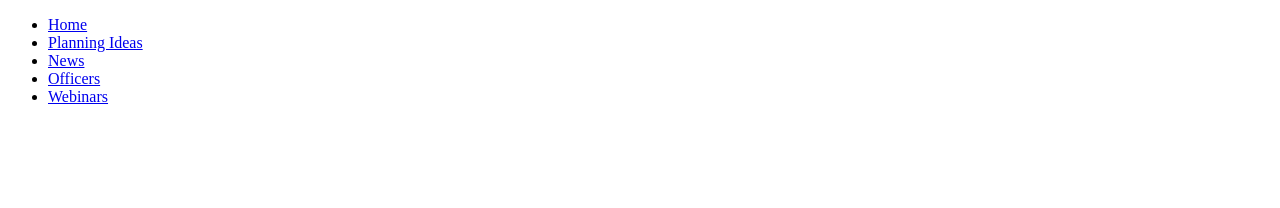
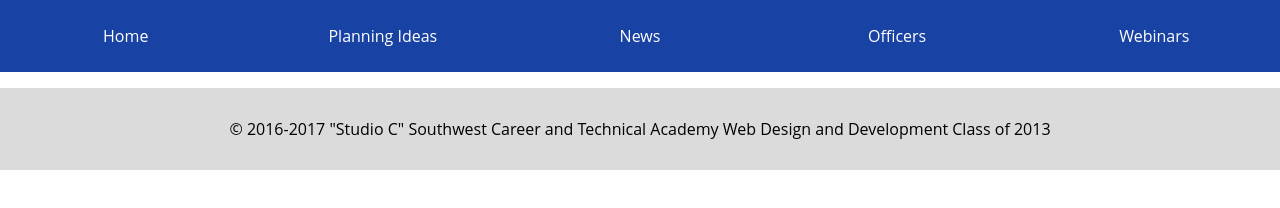
Before and after one commit to Studio-C-2017/ACTE, a plain HTML site: page news.html in a window 1280 px wide. Drawn offline with Linux system fonts and the light colour scheme.

Commit message:
footer and header

```diff
--- a/news.html
+++ b/news.html
@@ -5,8 +5,7 @@
         <meta charset="utf-8"/>
         <title>ACTE Information Technology</title>
         <meta name="viewport" content="width=device-width, initial-scale=1.0" />
-        <link rel="stylesheet" type="text/css" href="">
-        <link rel="shorcut icon" type ="image/png" href="">
+        <link rel="stylesheet" type="text/css" href="css/style.css">
     </head>
 
     <header>
@@ -30,7 +29,9 @@
 
 
     <footer>
+        <p>© 2016-2017 "Studio C" Southwest Career and Technical Academy Web Design and Development Class of 2013</p>
     </footer>
 
 
+
 </html>
```
Also changed, not shown: officers.html (+2 -2 lines), planning_ideas.html (+3 -2 lines), webinars.html (+3 -2 lines).
